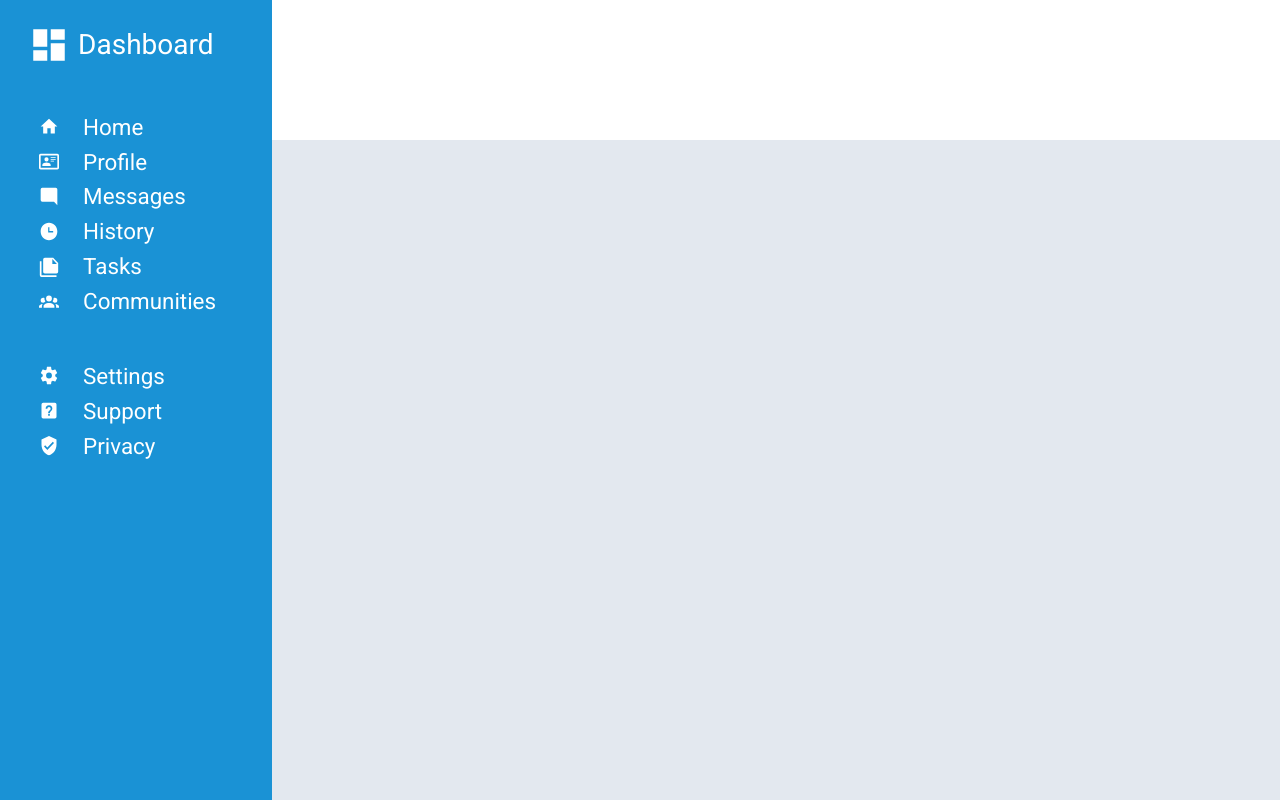
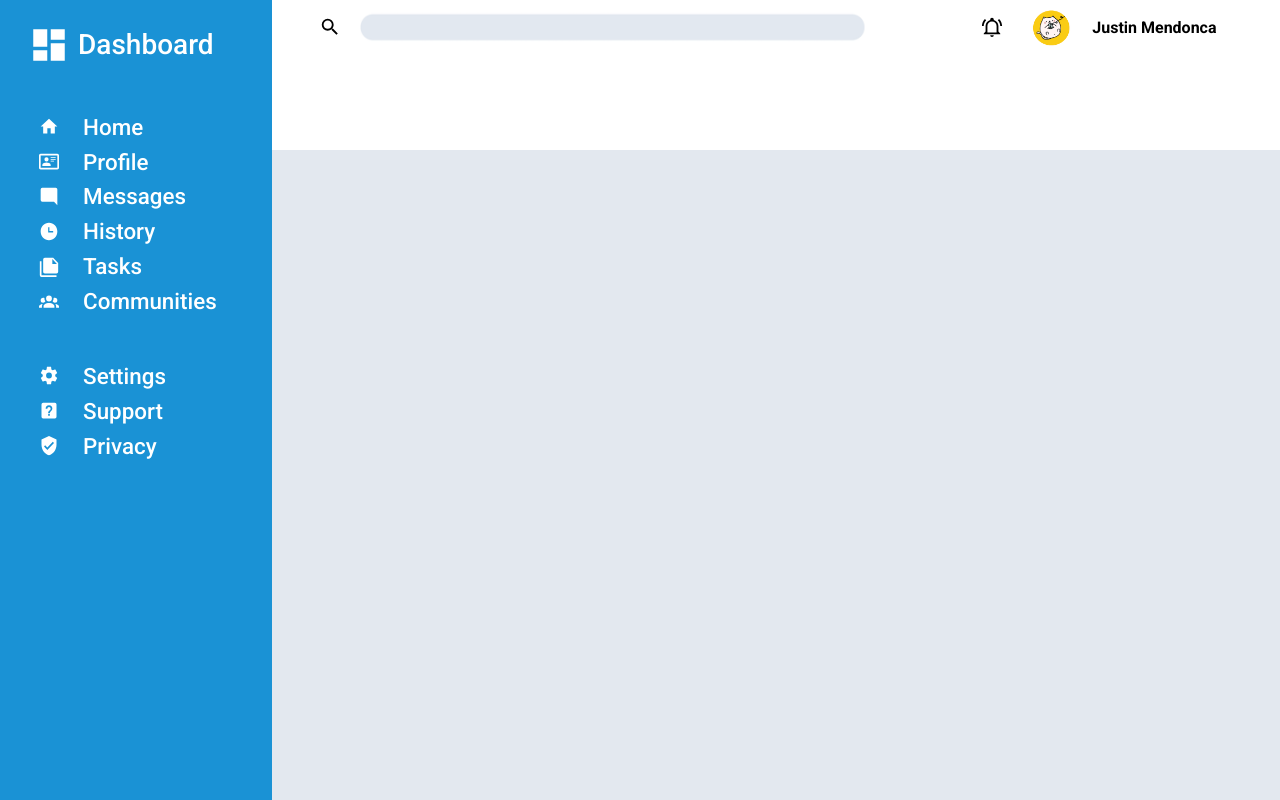
Before and after one commit to JPMoregain/admin-dashboard, a plain HTML site: page index.html in a window 1280 px wide. Drawn offline with Linux system fonts and the light colour scheme.

Commit message:
Format and style top of header bar

```diff
--- a/index.html
+++ b/index.html
@@ -8,7 +8,7 @@
     <link rel="stylesheet" href="./style.css" type="text/css">
     <link rel="preconnect" href="https://fonts.googleapis.com">
     <link rel="preconnect" href="https://fonts.gstatic.com" crossorigin>
-    <link href="https://fonts.googleapis.com/css2?family=Roboto&display=swap" rel="stylesheet">
+    <link href="https://fonts.googleapis.com/css2?family=Roboto:wght@400;500;700&display=swap" rel="stylesheet">
 </head>
 <body>
     <div class="container">
@@ -41,7 +41,18 @@
             </div>
             <div class="empty"></div>
         </div>
-        <div class="header"></div>
+        <div class="header">
+            <div class="tophalf">
+                <img src="magnify.svg" alt="Search Icon" id="magnify">
+                <img src="Searchbar.png" alt="Search Bar" id="search">
+                <img src="bell-ring-outline.svg" alt="Bell Ring Icon" id="bell">
+                <img src="Avatar.png" alt="Profile Avatar" id="topavatar">
+                <p>Justin Mendonca</p>
+            </div>
+            <div class="bottomhalf">
+
+            </div>
+        </div>
         <div class="main"></div>
     </div>
 </body>
--- a/style.css
+++ b/style.css
@@ -9,9 +9,8 @@ p {
 
 .container {
     display: grid;
-    height: 100%;
-    width: 100%;
-    background-color: black;
+    height: 100vh;
+    width: 100vw;
     grid-template-columns: 1fr 3.7fr;
     grid-template-rows: 1fr 4.7fr;
 }
@@ -25,7 +24,6 @@ p {
     display: grid;
     grid-template-rows: 1fr 3.9fr 2fr 9fr;
     grid-template-columns: 1fr;
-    height: 100vh;
 }
 
 .header {
@@ -34,6 +32,9 @@ p {
     grid-row-end: 2;
     grid-column-start: 2;
     grid-column-end: 3;
+    display: grid;
+    grid-template-columns: 1fr;
+    grid-template-rows: 1fr 1.75fr;
 }
 
 .main {
@@ -52,6 +53,7 @@ p {
     color: white;
     align-self: center;
     font-size: 1.4em;
+    font-weight: 500;
 }
 
 .top {
@@ -112,3 +114,47 @@ p {
     width: 85%;
     height: 85%;
 }
+
+.tophalf {
+    grid-area: 1 / 1 / 2 / 2;
+    display: grid;
+    grid-template-rows: 1fr;
+    grid-template-columns: 1fr 7.5fr 1.9fr 0.875fr 2.75fr;
+    align-items: center;
+}
+
+.tophalf img {
+    object-fit: contain;
+}
+
+#search {
+    height: 60%;
+    width: 100%;
+}
+
+#magnify {
+    height: 40%;
+    width: 40%;
+    justify-self: end;
+}
+
+#bell {
+    height: 40%;
+    width: 40%;
+    justify-self: end;
+}
+
+#topavatar {
+    height: 80%;
+    width: 80%;
+    justify-self: center;
+}
+
+.bottomhalf {
+    grid-area: 2 / 1 / 3 / 2;
+}
+
+.tophalf p {
+    font-weight: bold;
+    margin-left: 5%;
+}
```
Also changed, not shown: Avatar.png (added), Searchbar.png (added), bell-ring-outline.svg (added), magnify.svg (added).
